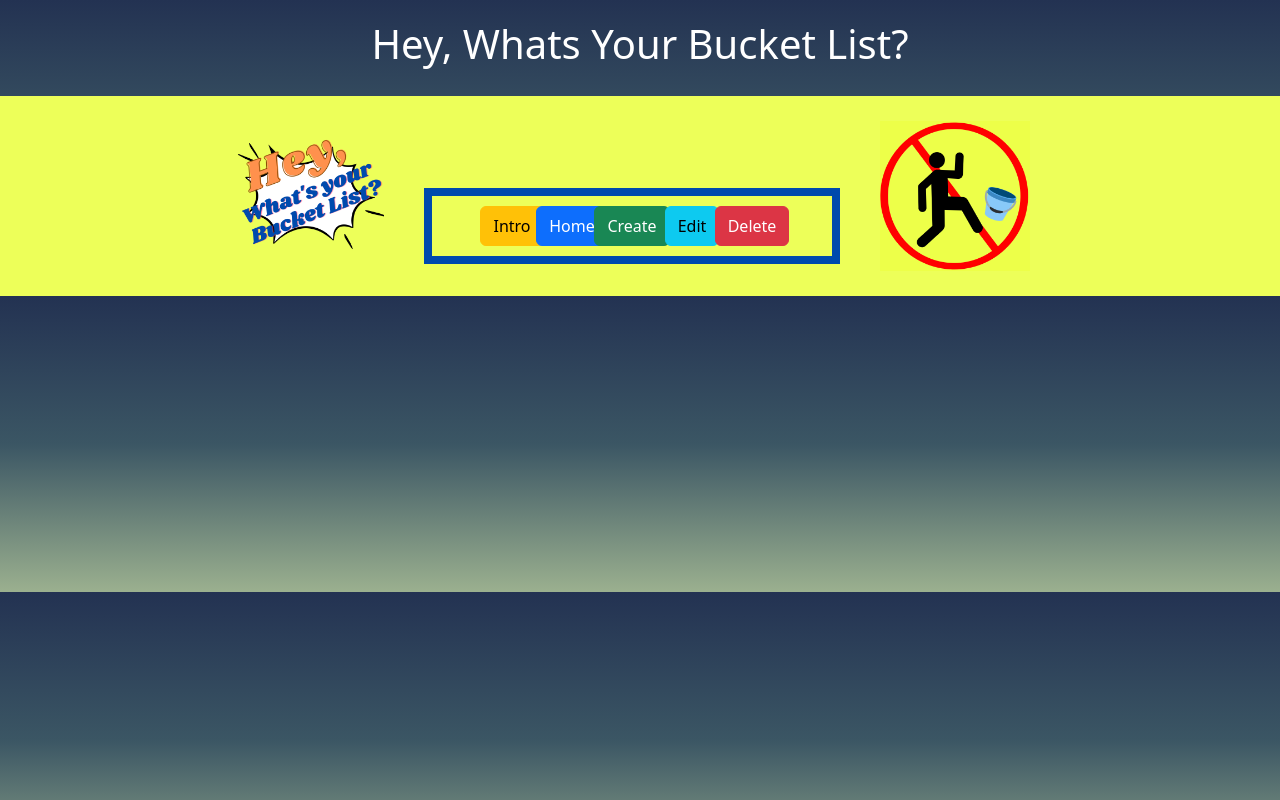
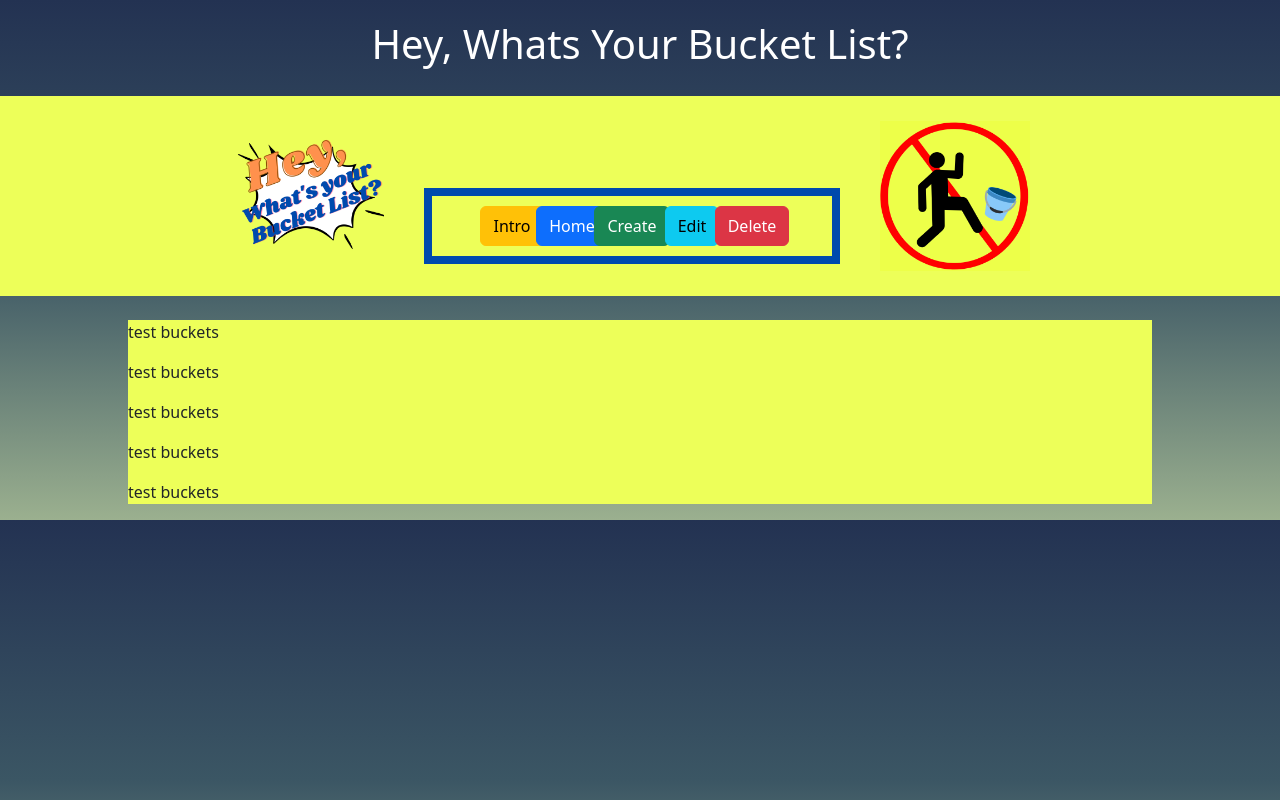
Before and after one commit to Jakebrown1157/mern-bucketlist, a React (Create React App) app in the folder mern-bucket-list/: page /Home in a window 1280 px wide. Built offline with nearby package versions, Linux system fonts and the light colour scheme.

Commit message:
added table for list

```diff
--- a/mern-bucket-list/src/components/home.jsx
+++ b/mern-bucket-list/src/components/home.jsx
@@ -1,4 +1,5 @@
 import Navbar from './navbar.jsx'
+import Table from './table.jsx'
 
 
 const React = require('react')
@@ -10,7 +11,10 @@ function Home() {
         <h1> Hey, Whats Your Bucket List?</h1>
       </main>
       <Navbar></Navbar>
+      <br></br>
+      <Table></Table>
       </div>
+
     )
 }
 
--- /dev/null
+++ b/mern-bucket-list/src/components/table.jsx
@@ -0,0 +1,16 @@
+import React from 'react'
+import '../styles.css'
+
+function Table() {
+    return(
+            <div style={{backgroundColor: '#EDFF59', width: '80vw', margin: 'auto'}}>
+                <p>test buckets</p>
+                <p>test buckets</p>
+                <p>test buckets</p>
+                <p>test buckets</p>
+                <p>test buckets</p>
+            </div>
+    )
+}
+
+export default Table
```
